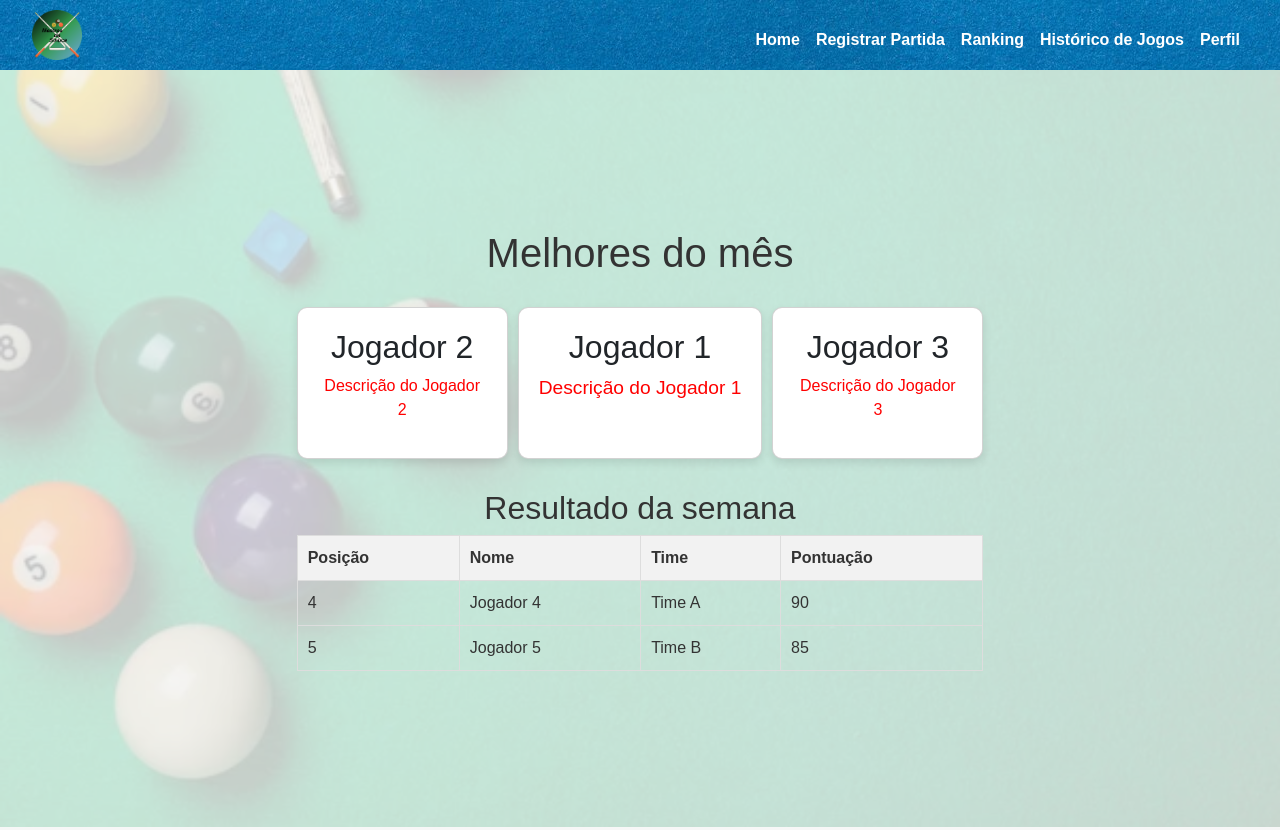
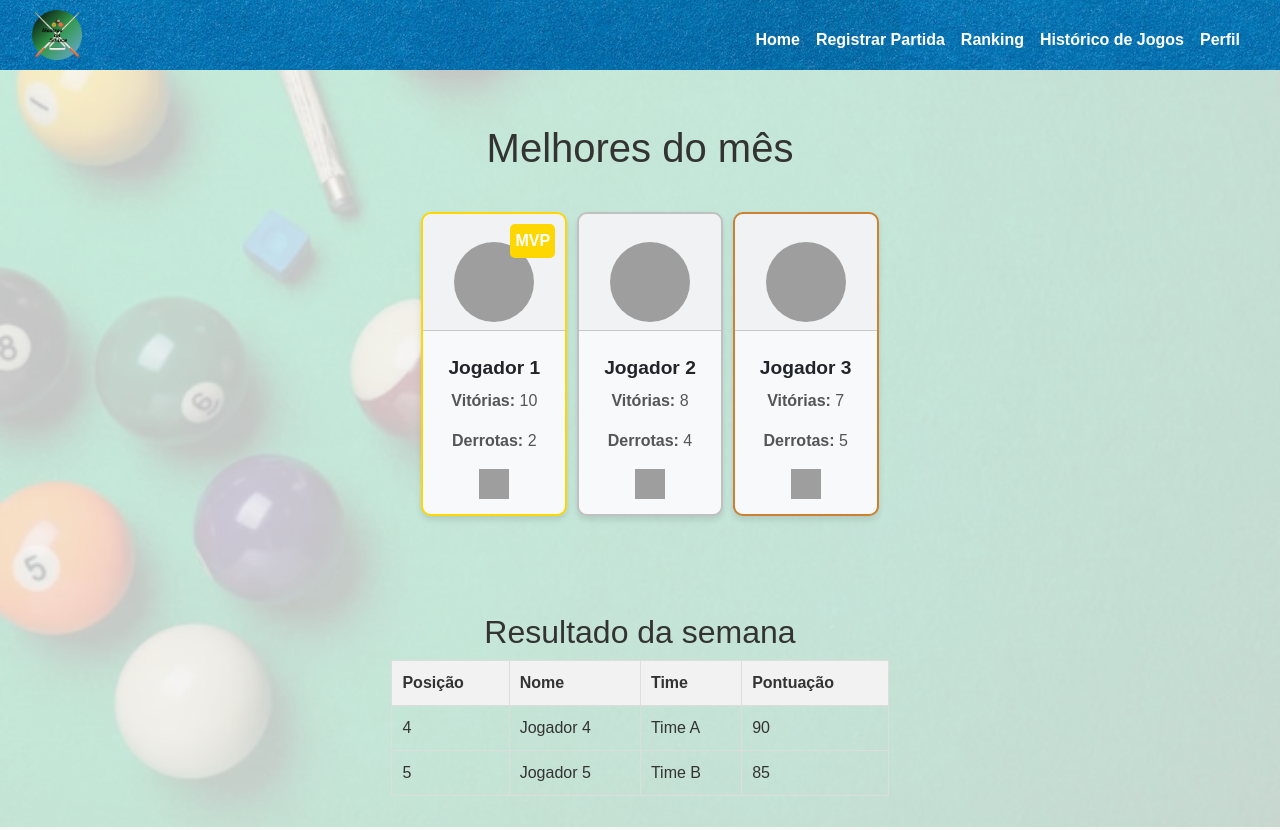
Before and after one commit to devJonatasSilva/mestres-da-sinuca, an Angular app: page /home in a window 1280 px wide. Built offline with nearby package versions, Linux system fonts and the light colour scheme; grey boxes are pictures that could not be loaded.

Commit message:
ajusta os cards da home page

```diff
--- a/src/app/card/card.component.css
+++ b/src/app/card/card.component.css
@@ -0,0 +1,77 @@
+.card {
+  background-color: #f8f9fa;
+  border-radius: 10px;
+  box-shadow: 0 4px 6px rgba(0, 0, 0, 0.1);
+  width: 100%;
+  max-width: 300px;
+  margin: 10px;
+  position: relative;
+  overflow: hidden;
+  transition: transform 0.3s ease;
+}
+
+.card:hover {
+  transform: scale(1.05);
+}
+
+.card-header {
+  position: relative;
+  text-align: center;
+}
+
+.avatar {
+  width: 80px;
+  height: 80px;
+  border-radius: 50%;
+  object-fit: cover;
+  margin-top: 20px;
+}
+
+.mvp-icon {
+  position: absolute;
+  top: 10px;
+  right: 10px;
+  background-color: gold;
+  color: white;
+  padding: 5px;
+  border-radius: 5px;
+  font-weight: bold;
+}
+
+.card-body {
+  padding: 15px;
+  text-align: center;
+}
+
+.player-name {
+  font-size: 1.2rem;
+  font-weight: bold;
+  margin: 10px 0;
+}
+
+.performance {
+  font-size: 1rem;
+  color: #555;
+}
+
+.medal {
+  margin-top: 15px;
+}
+
+.medal-icon {
+  width: 30px;
+  height: 30px;
+  margin: 0 5px;
+}
+
+.first {
+  border: 2px solid #ffd700;
+}
+
+.second {
+  border: 2px solid #c0c0c0;
+}
+
+.third {
+  border: 2px solid #cd7f32;
+}
--- a/src/app/card/card.component.html
+++ b/src/app/card/card.component.html
@@ -1 +1,18 @@
-<p>card works!</p>
+<div class="card" [ngClass]="{ 'first': isFirst, 'second': isSecond, 'third': isThird, 'mvp': isMVP }">
+  <div class="card-header">
+    <img [src]="player.avatarUrl" alt="Avatar" class="avatar">
+    <div *ngIf="isMVP" class="mvp-icon">MVP</div>
+  </div>
+  <div class="card-body">
+    <h2 class="player-name">{{ player.name }}</h2>
+    <div class="performance">
+      <p><strong>Vitórias:</strong> {{ player.victories }}</p>
+      <p><strong>Derrotas:</strong> {{ player.losses }}</p>
+      <div class="medal">
+        <img *ngIf="isFirst" src="assets/gold-medal.png" alt="Gold Medal" class="medal-icon">
+        <img *ngIf="isSecond" src="assets/silver-medal.png" alt="Silver Medal" class="medal-icon">
+        <img *ngIf="isThird" src="assets/bronze-medal.png" alt="Bronze Medal" class="medal-icon">
+      </div>
+    </div>
+  </div>
+</div>
--- a/src/app/home-page/home-page.component.html
+++ b/src/app/home-page/home-page.component.html
@@ -1,23 +1,20 @@
 <div class="home-container">
-
   <div class="container">
     <div class="header">
       <h1>Melhores do mês</h1>
     </div>
     <div class="cards">
-        <div class="card">
-            <h2>Jogador 2</h2>
-            <p>Descrição do Jogador 2</p>
-        </div>
-        <div class="card first">
-          <h2>Jogador 1</h2>
-          <p>Descrição do Jogador 1</p>
-      </div>
-        <div class="card">
-            <h2>Jogador 3</h2>
-            <p>Descrição do Jogador 3</p>
+      <app-card
+        *ngFor="let player of players; let i = index"
+        [player]="player"
+        [isFirst]="i === 0"
+        [isSecond]="i === 1"
+        [isThird]="i === 2"
+        [isMVP]="player.isMVP"
+      ></app-card>
     </div>
   </div>
+
   <div class="table-container">
     <h2>Resultado da semana</h2>
     <table>
@@ -46,68 +43,5 @@
         </tbody>
     </table>
   </div>
-</div>
-
-  <!-- <h1>Home</h1>
-
-  <p>a tela home não está responsiva, quando é redimensionada ela não se ajusta ao tamanho da timela e
-    isso deve ser ajustado na proxima seção de desenvolvimento.
-  </p>
-
-  <ul>
-    <li><strong>Desenvolver a Tela Principal (Home)</strong>
-      <ul>
-        <li>Criar o componente <code>home</code>.</li>
-        <li>Definir a estrutura do HTML para exibir o ranking e últimos resultados.</li>
-        <li>Estilizar a tela com CSS para uma aparência limpa e agradável.</li>
-        <li>Adicionar lógica no TypeScript para puxar dados de um serviço (ou mock de dados).</li>
-        <li>Testar a visualização em diferentes tamanhos de tela.</li>
-      </ul>
-    </li>
-
-    <li><strong>Configurar o Roteamento</strong>
-      <ul>
-        <li>Garantir que o componente <code>HomeComponent</code> está corretamente configurado no arquivo de roteamento <code>app-routing.module.ts</code>.</li>
-        <li>Testar a navegação entre as páginas (se necessário, adicione outras rotas, como para o histórico e ranking completo).</li>
-      </ul>
-    </li>
-
-    <li><strong>Conectar a Tela com o Backend (opcional, se não for mock de dados)</strong>
-      <ul>
-        <li>Criar serviços para buscar dados do backend (ex: ranking, histórico de partidas).</li>
-        <li>Integrar o serviço ao componente <code>HomeComponent</code>.</li>
-        <li>Testar as chamadas HTTP e garantir que os dados estão sendo exibidos corretamente na tela.</li>
-      </ul>
-    </li>
-
-    <li><strong>Melhorar a Estilização e Responsividade</strong>
-      <ul>
-        <li>Verificar se todos os elementos da tela estão responsivos em diferentes tamanhos de dispositivos (mobile, tablet, desktop).</li>
-        <li>Aplicar media queries no CSS ou usar classes do Bootstrap para garantir boa usabilidade em dispositivos móveis.</li>
-      </ul>
-    </li>
-
-    <li><strong>Adicionar Funcionalidades Interativas</strong>
-      <ul>
-        <li>Adicionar botões de ação para registrar partidas, ver o ranking completo e acessar o histórico de jogos.</li>
-        <li>Considerar o uso de modais ou notificações para melhorar a interação do usuário.</li>
-      </ul>
-    </li>
-
-    <li><strong>Testar a Tela Principal</strong>
-      <ul>
-        <li>Realizar testes manuais para verificar se todos os elementos da tela estão funcionando conforme esperado.</li>
-        <li>Testar a navegação entre os componentes e certificar-se de que as rotas estão funcionando corretamente.</li>
-      </ul>
-    </li>
-
-    <li><strong>Refinar e Documentar</strong>
-      <ul>
-        <li>Refinar a estilização, corrigir pequenos problemas de layout e melhorar a UX.</li>
-        <li>Adicionar comentários no código para garantir que ele seja facilmente compreendido no futuro.</li>
-      </ul>
-    </li>
-  </ul> -->
-
 
 </div>
--- a/src/app/home-page/home-page.component.ts
+++ b/src/app/home-page/home-page.component.ts
@@ -1,12 +1,38 @@
+import { CommonModule } from '@angular/common';
 import { Component } from '@angular/core';
+import { CardComponent } from '../card/card.component';
 
 @Component({
   selector: 'app-home-page',
   standalone: true,
-  imports: [],
+  imports: [CommonModule, CardComponent],
   templateUrl: './home-page.component.html',
-  styleUrl: './home-page.component.css'
+  styleUrls: ['./home-page.component.css']
 })
 export class HomePageComponent {
 
+  players = [
+    {
+      name: 'Jogador 1',
+      avatarUrl: 'assets/avatar1.jpg',
+      victories: 10,
+      losses: 2,
+      isMVP: true
+    },
+    {
+      name: 'Jogador 2',
+      avatarUrl: 'assets/avatar2.jpg',
+      victories: 8,
+      losses: 4,
+      isMVP: false
+    },
+    {
+      name: 'Jogador 3',
+      avatarUrl: 'assets/avatar3.jpg',
+      victories: 7,
+      losses: 5,
+      isMVP: false
+    }
+  ];
+
 }
```
Also changed, not shown: src/app/card/card.component.ts (+18 -3 lines). Lines whose indentation alone changed are shown as unchanged.
